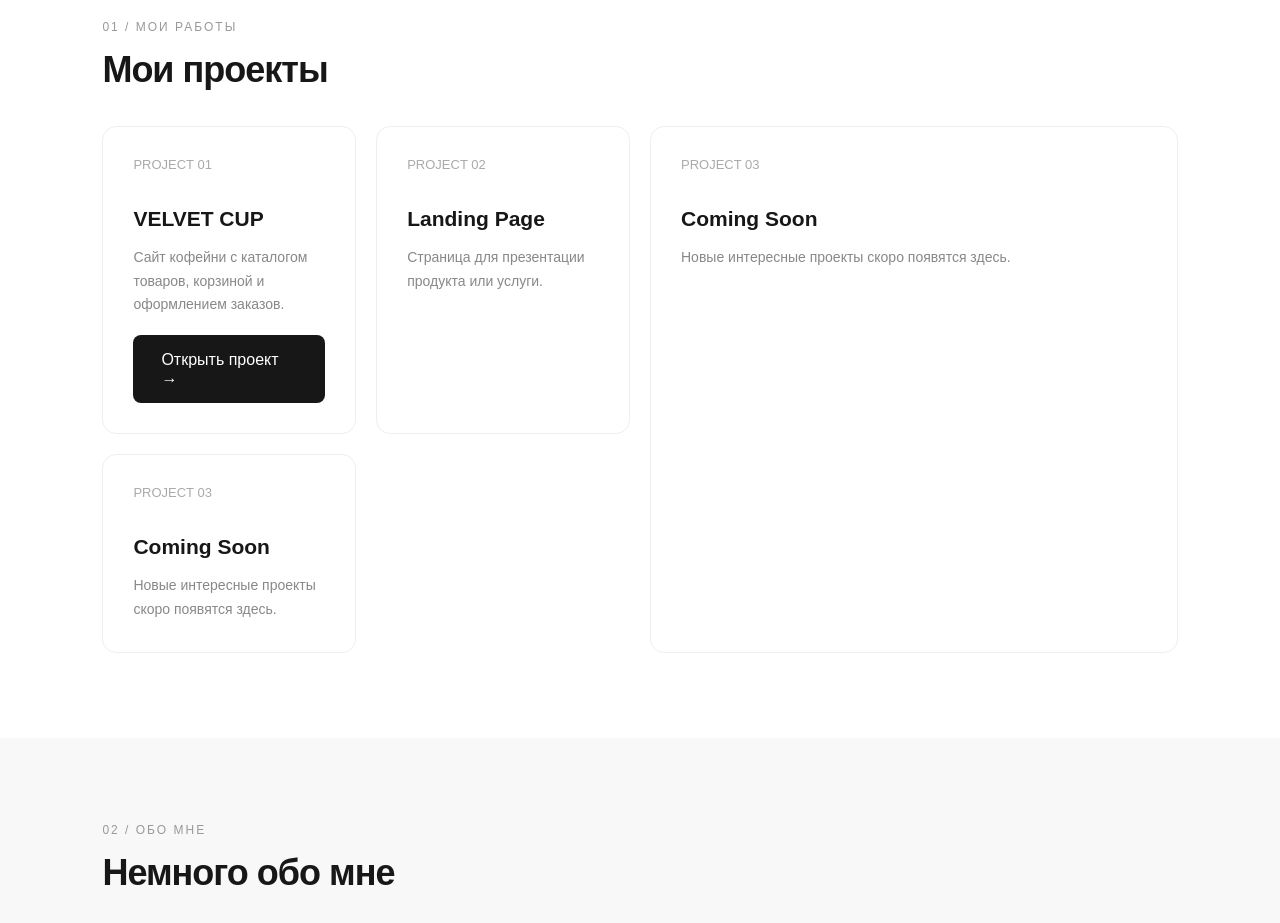
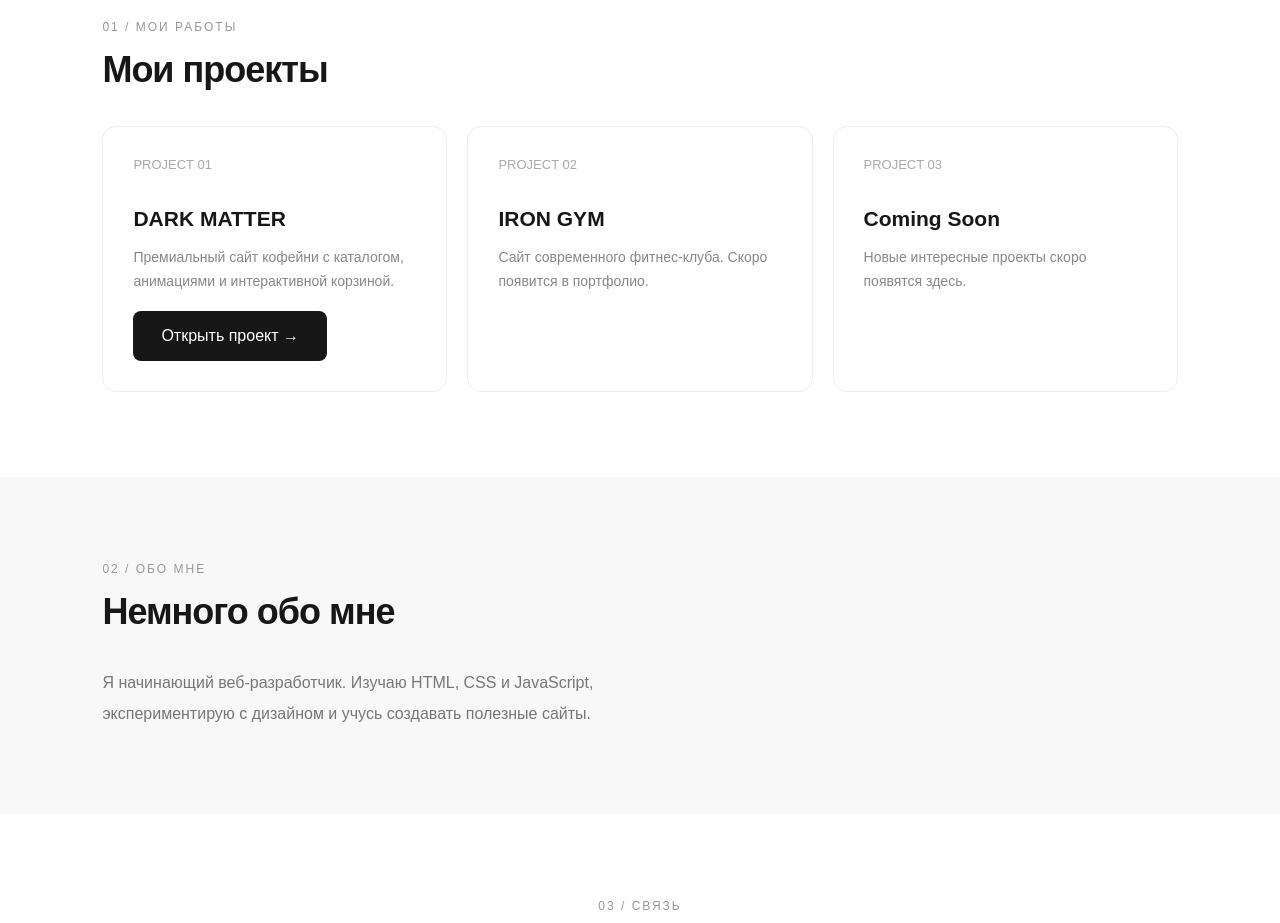
Before and after one commit to Wel4ik/my-portfolio, a plain HTML site: page index.html in a window 1280 px wide. Shown: the part 780-1703 px from the top of the page. Drawn offline with Linux system fonts and the light colour scheme.

Commit message:
Update portfolio projects

```diff
--- a/index.html
+++ b/index.html
@@ -233,6 +233,7 @@ footer {
 
 <header>
   <div class="logo">PORTFOLIO.</div>
+
   <nav>
     <a href="#projects">Проекты</a>
     <a href="#about">Обо мне</a>
@@ -245,8 +246,10 @@ footer {
 <div class="hero">
   <div class="tag">WEB DEVELOPER • 2026</div>
 
-  <h1>Создаю сайты.<br>
-  <span>Создаю идеи.</span></h1>
+  <h1>
+    Создаю сайты.<br>
+    <span>Создаю идеи.</span>
+  </h1>
 
   <p>
     Изучаю веб-разработку и создаю
@@ -254,27 +257,36 @@ footer {
     Это моё начало большого пути.
   </p>
 
-  <a href="#projects" class="btn">Смотреть проекты →</a>
+  <a href="#projects" class="btn">
+    Смотреть проекты →
+  </a>
 </div>
 
+<!-- PROJECTS -->
+
 <section id="projects">
+
   <div class="section-tag">01 / МОИ РАБОТЫ</div>
   <h2>Мои проекты</h2>
 
   <div class="cards">
 
-<div class="cards">
-
     <div class="card reveal">
       <div class="number">PROJECT 01</div>
-    <h3>VELVET CUP</h3>
+
+      <h3>DARK MATTER</h3>
+
       <p>
-      Сайт кофейни с каталогом товаров,
-      корзиной и оформлением заказов.
+        Премиальный сайт кофейни с каталогом,
+        анимациями и интерактивной корзиной.
       </p>
+
       <br>
-    <a href="https://wel4ik.github.io/coffee-point/"
+
+      <a
+        href="https://wel4ik.github.io/dark-matter/"
         target="_blank"
+        rel="noopener noreferrer"
         class="btn">
         Открыть проект →
       </a>
@@ -282,33 +294,34 @@ footer {
 
     <div class="card reveal">
       <div class="number">PROJECT 02</div>
-    <h3>Landing Page</h3>
+
+      <h3>IRON GYM</h3>
+
       <p>
-      Страница для презентации продукта или услуги.
+        Сайт современного фитнес-клуба.
+        Скоро появится в портфолио.
       </p>
     </div>
 
     <div class="card reveal">
       <div class="number">PROJECT 03</div>
+
       <h3>Coming Soon</h3>
+
       <p>
         Новые интересные проекты скоро появятся здесь.
       </p>
     </div>
 
   </div>
-
-    <div class="card reveal">
-      <div class="number">PROJECT 03</div>
-      <h3>Coming Soon</h3>
-      <p>Новые интересные проекты скоро появятся здесь.</p>
-    </div>
-
-  </div>
 </section>
 
+<!-- ABOUT -->
+
 <section class="about" id="about">
+
   <div class="section-tag">02 / ОБО МНЕ</div>
+
   <h2>Немного обо мне</h2>
 
   <p>
@@ -317,16 +330,25 @@ footer {
     экспериментирую с дизайном
     и учусь создавать полезные сайты.
   </p>
+
 </section>
 
+<!-- CONTACT -->
+
 <section class="contact" id="contact">
+
   <div class="section-tag">03 / СВЯЗЬ</div>
+
   <h2>Есть идея?</h2>
+
   <p>Буду рад обсудить интересный проект.</p>
 
-  <a class="btn" href="https://t.me/Wel4ikRemote">
+  <a
+    class="btn"
+    href="https://t.me/Wel4ikRemote">
     Написать в Telegram →
   </a>
+
 </section>
 
 </main>
```
Lines whose indentation alone changed are shown as unchanged.
